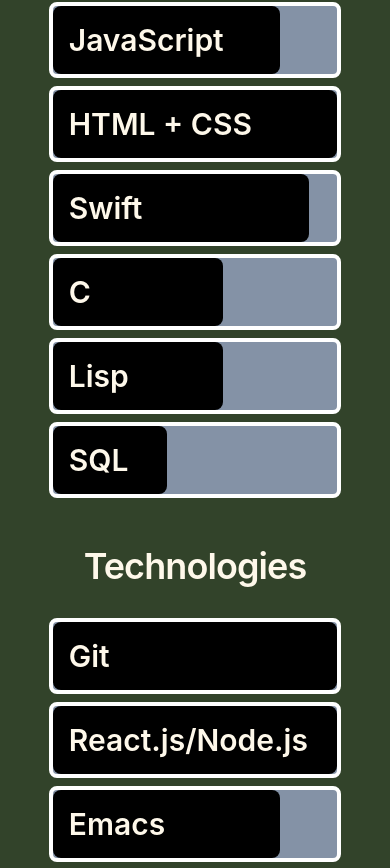
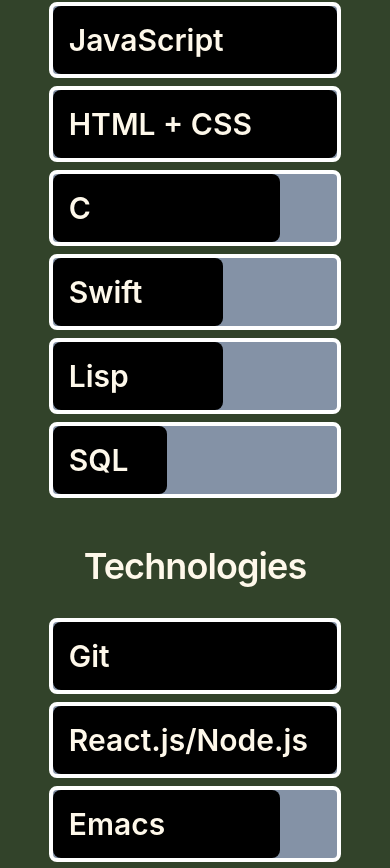
Before and after one commit to bulenty584/personal-website, a React (Create React App) app: page / in a window 390 px wide. Shown: the part 2904-3772 px from the top of the page. Built offline with nearby package versions, Linux system fonts and the light colour scheme.

Commit message:
new styling and chnages

```diff
--- a/src/Components/ProjectCard/ProjectCard.js
+++ b/src/Components/ProjectCard/ProjectCard.js
@@ -47,11 +47,11 @@
                     </div>
                 )}
                 <div className="flex flex-row justify-center items-center">
-                    <p className="pt-10 mr-3 text-center lg:text-2xl md:text-2xl font-semibold text-warm_white">
+                    <p className="pt-10 pb-10 mr-3 text-center lg:text-2xl md:text-2xl font-semibold text-warm_white">
                         {title}
                     </p>
                     {githubLink && (
-                        <a href={githubLink} target="_blank" rel="noopener noreferrer" className="pt-10">
+                        <a href={githubLink} target="_blank" rel="noopener noreferrer">
                             <FaGithub className="text-warm_white text-2xl" />
                         </a>
                     )}
--- a/src/Components/Skills/Skills.js
+++ b/src/Components/Skills/Skills.js
@@ -21,19 +21,19 @@
                     <div className="p-4 bg-black rounded-lg max-h-full text-warm_white font-semibold text-3xl" style={{width: "100%"}}> C++ </div>
                 </div>
                 <div className="mx-auto box-border w-3/4 bg-gray rounded-lg border-4 border-white">
-                    <div className="p-4 bg-black rounded-lg max-h-full text-warm_white font-semibold text-3xl" style={{width: "80%"}}> Python </div>
+                    <div className="p-4 bg-black rounded-lg max-h-full text-warm_white font-semibold text-3xl" style={{width: "100%"}}> Python </div>
                 </div>
                 <div className="mx-auto box-border w-3/4 bg-gray rounded-lg border-4 border-white">
-                    <div className="p-4 bg-black rounded-lg max-h-full text-warm_white font-semibold text-3xl" style={{width: "80%"}}> JavaScript </div>
+                    <div className="p-4 bg-black rounded-lg max-h-full text-warm_white font-semibold text-3xl" style={{width: "100%"}}> JavaScript </div>
                 </div>
                 <div className="mx-auto box-border w-3/4 bg-gray rounded-lg border-4 border-white">
                     <div className="p-4 bg-black rounded-lg max-h-full text-warm_white font-semibold text-3xl" style={{width: "100%"}}> HTML + CSS </div>
                 </div>
                 <div className="mx-auto box-border w-3/4 bg-gray rounded-lg border-4 border-white">
-                    <div className="p-4 bg-black rounded-lg max-h-full text-warm_white font-semibold text-3xl" style={{width: "90%"}}> Swift </div>
+                    <div className="p-4 bg-black rounded-lg max-h-full text-warm_white font-semibold text-3xl" style={{width: "80%"}}> C </div>
                 </div>
                 <div className="mx-auto box-border w-3/4 bg-gray rounded-lg border-4 border-white">
-                    <div className="p-4 bg-black rounded-lg max-h-full text-warm_white font-semibold text-3xl" style={{width: "60%"}}> C </div>
+                    <div className="p-4 bg-black rounded-lg max-h-full text-warm_white font-semibold text-3xl" style={{width: "60%"}}> Swift </div>
                 </div>
                 <div className="mx-auto box-border w-3/4 bg-gray rounded-lg border-4 border-white">
                     <div className="p-4 bg-black rounded-lg max-h-full text-warm_white font-semibold text-3xl" style={{width: "60%"}}> Lisp </div>
```
Also changed, not shown: public/robots.txt (deleted).
